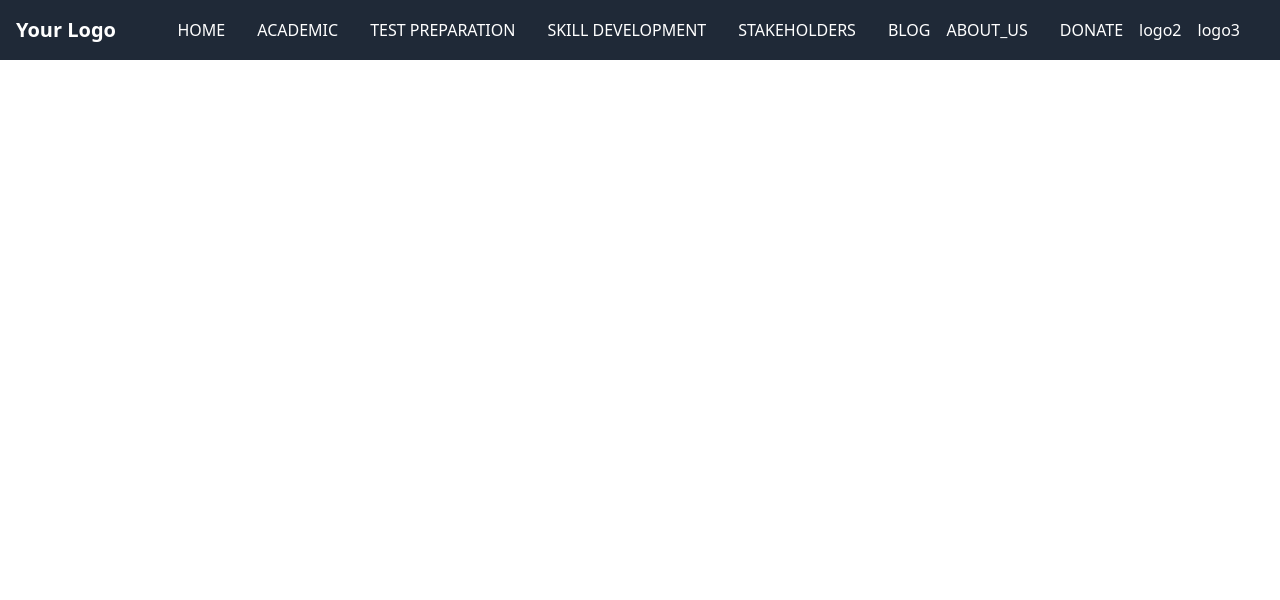
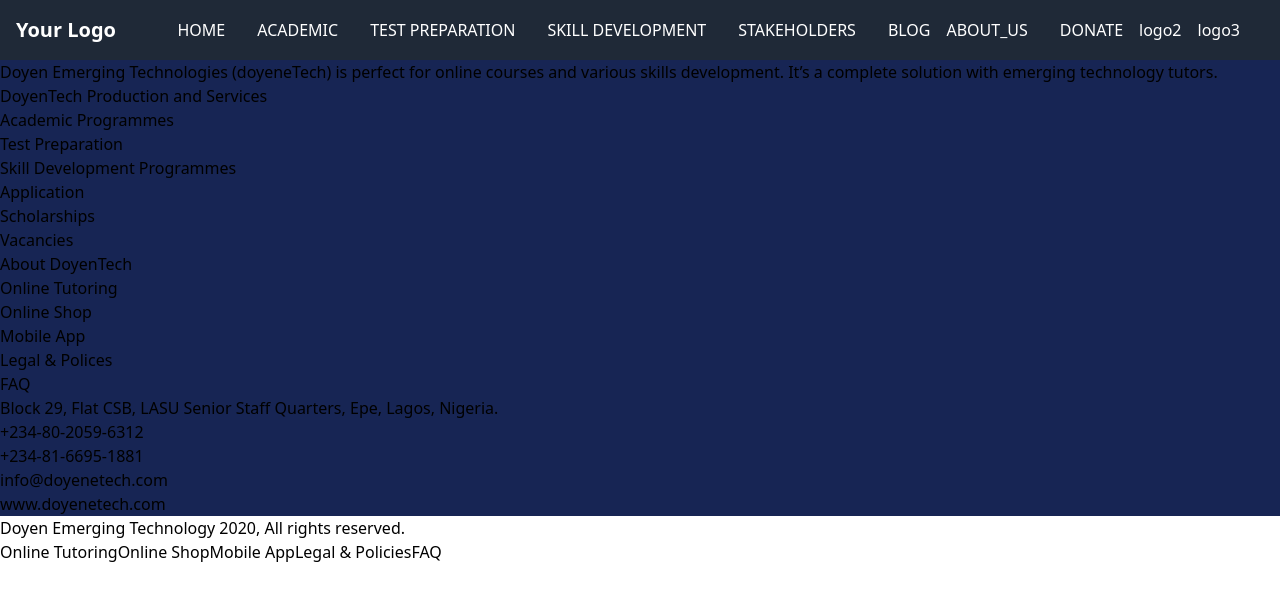
Before and after one commit to SaasSquad/doyen-tech, a React (Vite) app: page /vacancies in a window 1280 px wide. Shown: the top 600 px of the page. Built offline with nearby package versions, Linux system fonts and the light colour scheme.

Commit message:
adding footer

```diff
--- a/src/App.jsx
+++ b/src/App.jsx
@@ -27,6 +27,7 @@
 import UniProg from "./Pages/UniProg"
 import Vacancies from "./Pages/Vacancies"
 import NavBar from './Components/NavBar';
+import Footer from "./Components/Footer"
 
 function App() {
 
@@ -62,6 +63,7 @@
         <Route path="/uniprog" element={<UniProg />} />
         <Route path="/vacancies" element={<Vacancies />} />
       </Routes>
+      <Footer />
     </BrowserRouter>
     </>
   )
--- a/src/Components/Footer.jsx
+++ b/src/Components/Footer.jsx
@@ -1,7 +1,67 @@
 const Footer = () => {
     return(
         <>
-        <p>Footer</p>
+        <div className="bg-blue-950">
+            <section>
+                <p>Doyen Emerging Technologies (doyeneTech) is  perfect for online courses and various skills development. It’s a complete solution with emerging technology tutors.</p>
+            </section>
+            <section>
+                <h2>DoyenTech Production and Services</h2>
+                <ul>
+                    <li>
+                        <p>Academic Programmes</p>
+                    </li>
+                    <li>
+                        <p>Test Preparation</p>
+                    </li>
+                    <li>
+                        <p>Skill Development Programmes</p>
+                    </li>
+                    <li>
+                        <p>Application</p>
+                    </li>
+                    <li>
+                        <p>Scholarships</p>
+                    </li>
+                    <li>
+                        <p>Vacancies</p>
+                    </li>
+                </ul>
+            </section>
+            <section>
+                <h2>About DoyenTech</h2>
+                <ul>
+                    <li>
+                        <p>Online Tutoring</p>
+                    </li>
+                    <li>
+                        <p>Online Shop</p>
+                    </li>
+                    <li>
+                        <p>Mobile App</p>
+                    </li>
+                    <li>
+                        <p>Legal & Polices</p>
+                    </li>
+                    <li>
+                        <p>FAQ</p>
+                    </li>
+                </ul>
+            </section>
+            <section>
+                <p>Block 29, Flat CSB, LASU Senior Staff Quarters, Epe, Lagos, Nigeria.</p>
+                <p>+234-80-2059-6312</p>
+                <p>+234-81-6695-1881</p>
+                <p>info@doyenetech.com</p>
+                <p>www.doyenetech.com</p>
+            </section>
+        </div>
+        <div>
+            <p>Doyen Emerging Technology 2020, All rights reserved.</p>
+            <span>Online Tutoring</span><span>Online Shop</span><span>Mobile App</span><span>Legal & Policies</span><span>FAQ</span>
+        </div>
         </>
     )
 }
+
+export default Footer;
```
